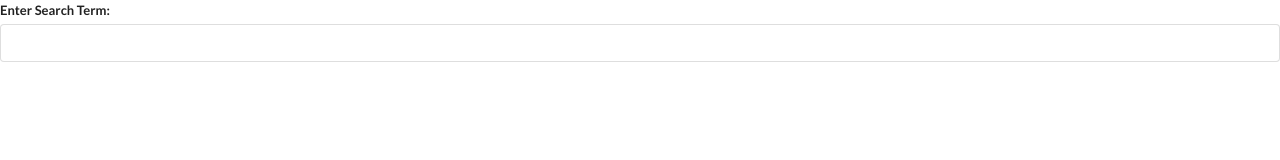
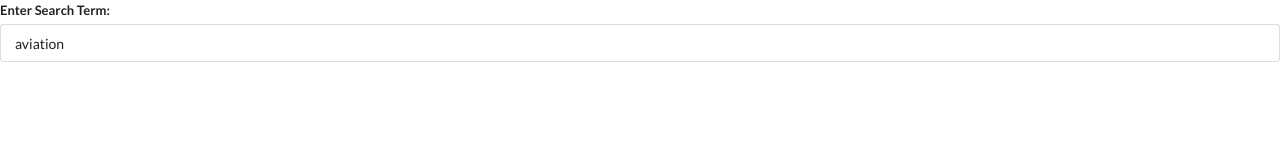
Before and after one commit to brandanpdx/react-widget, a React (Create React App) app: page / in a window 1280 px wide. Shown: the top 160 px of the page. Built offline with nearby package versions, Linux system fonts and the light colour scheme; no server answers.

Commit message:
show data object from api response

```diff
--- a/src/components/Search.js
+++ b/src/components/Search.js
@@ -2,13 +2,16 @@
 import axios from "axios";
 
 const Search = () => {
-  const [term, setTerm] = useState("");
+  const [term, setTerm] = useState("aviation");
+  const [results, setResults] = useState([]);
+
+  console.log(results);
 
   console.log("I run with every render and at initial render!");
 
   useEffect(() => {
     const search = async () => {
-      await axios.get("https://en.wikipedia.org/w/api.php", {
+      const { data } = await axios.get("https://en.wikipedia.org/w/api.php", {
         params: {
           action: "query",
           list: "search",
@@ -17,6 +20,7 @@
           srsearch: term,
         },
       });
+      setResults(data.query.search);
     };
     search();
   }, [term]);
```
